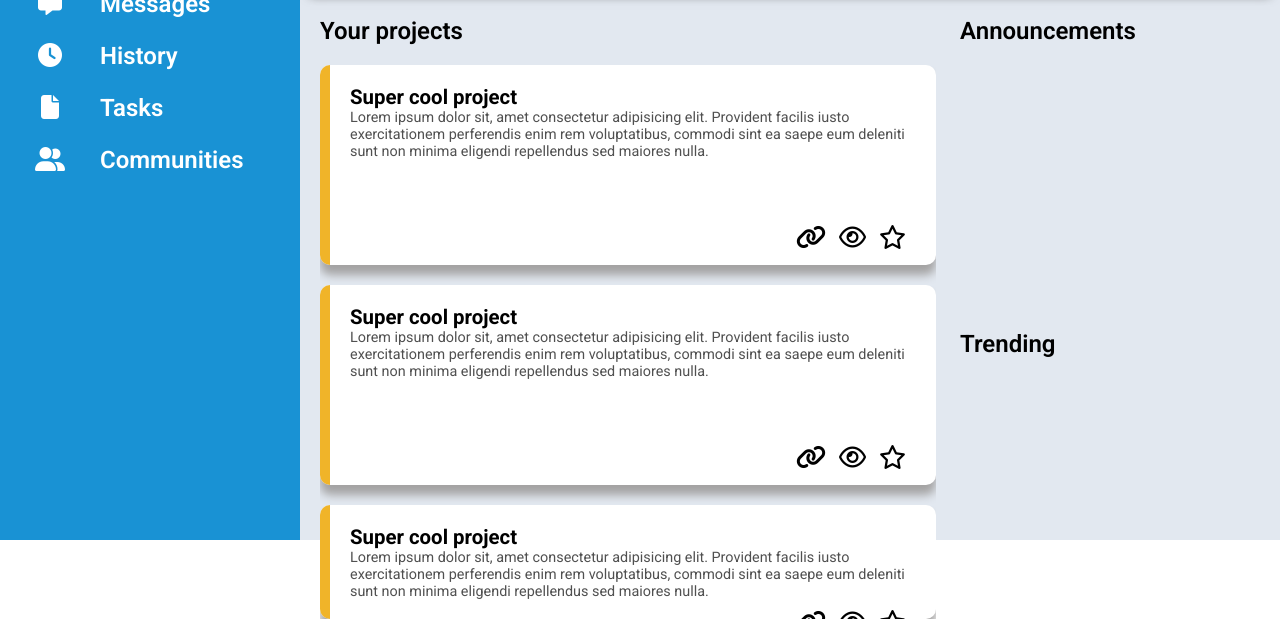
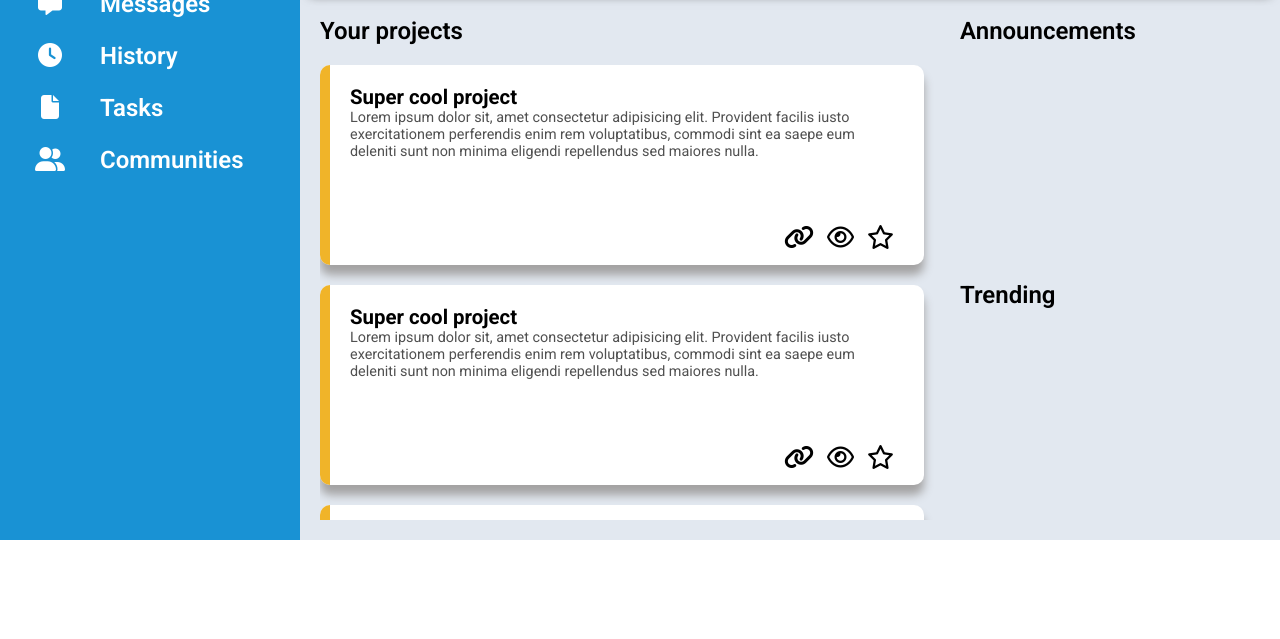
Before and after one commit to sryojhan/admin-dashboard, a plain HTML site: page index.html in a window 1280 px wide. Shown: the part 260-899 px from the top of the page. After the commit the page ends 800 px from the top, so only its background shows below. Drawn offline with Linux system fonts and the light colour scheme.

Commit message:
Projects scroll donegit add .!

```diff
--- a/index.html
+++ b/index.html
@@ -197,7 +197,7 @@
                         </div>
 
 
-                        <div class="project">
+                        <div class="project" id="ejemplo">
 
                             <div class="project-border"></div>
 
--- a/style.css
+++ b/style.css
@@ -189,12 +189,13 @@ body {
     flex: 1;
 
     gap: 1em;
+
+    overflow: auto;
 }
 
 .projects-window{
 
     flex: 1;
-
 }
 
 .header{
@@ -206,6 +207,7 @@ body {
 .window-content{
 
     height: calc(100% - 2em);
+    max-height: calc(100% - 2em);
     box-sizing: border-box;
     margin-bottom: 1em;
 }
@@ -215,15 +217,15 @@ body {
     overflow: auto;
     display: grid;
     grid-template-columns: repeat(auto-fit, minmax(350px, 1fr));
-    grid-template-rows: repeat(auto-fit, 200px);
+    grid-template-rows: 200px;
+
+    grid-auto-rows: 200px;
 
     gap: 20px;
+
+    padding-right: .5em;
 }
 
-.window-content.window-projects{
-
-    max-height: calc(100% - 2em);
-}
 
 .project{
     border-radius: 10px;
```
